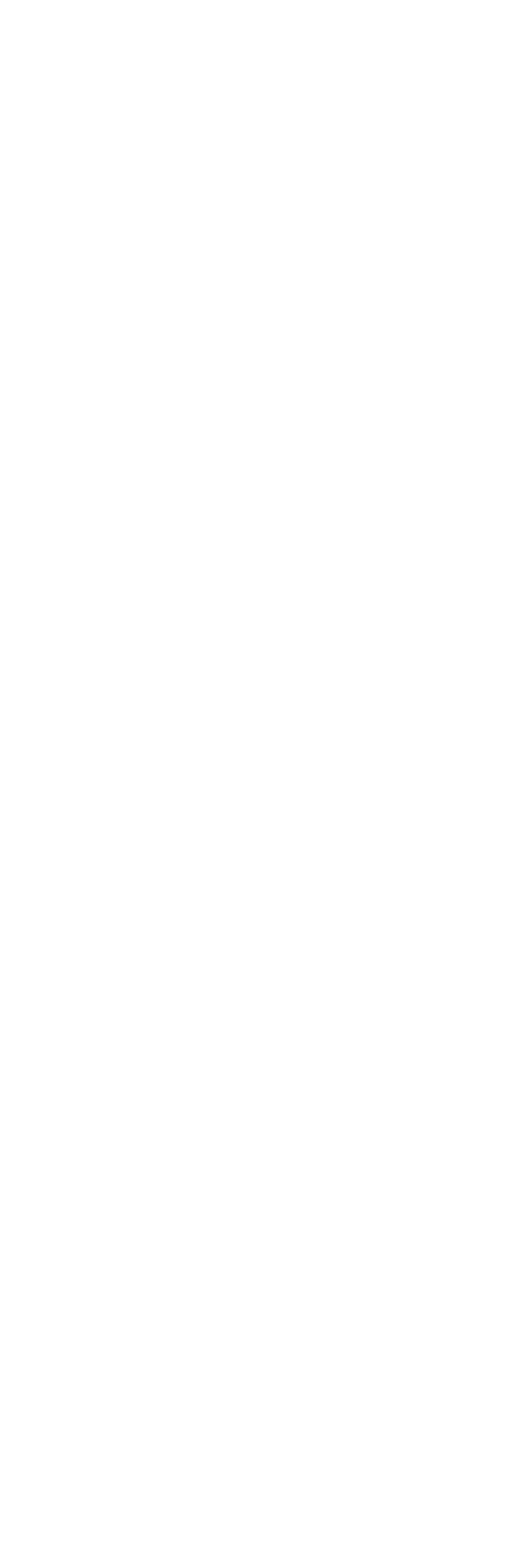
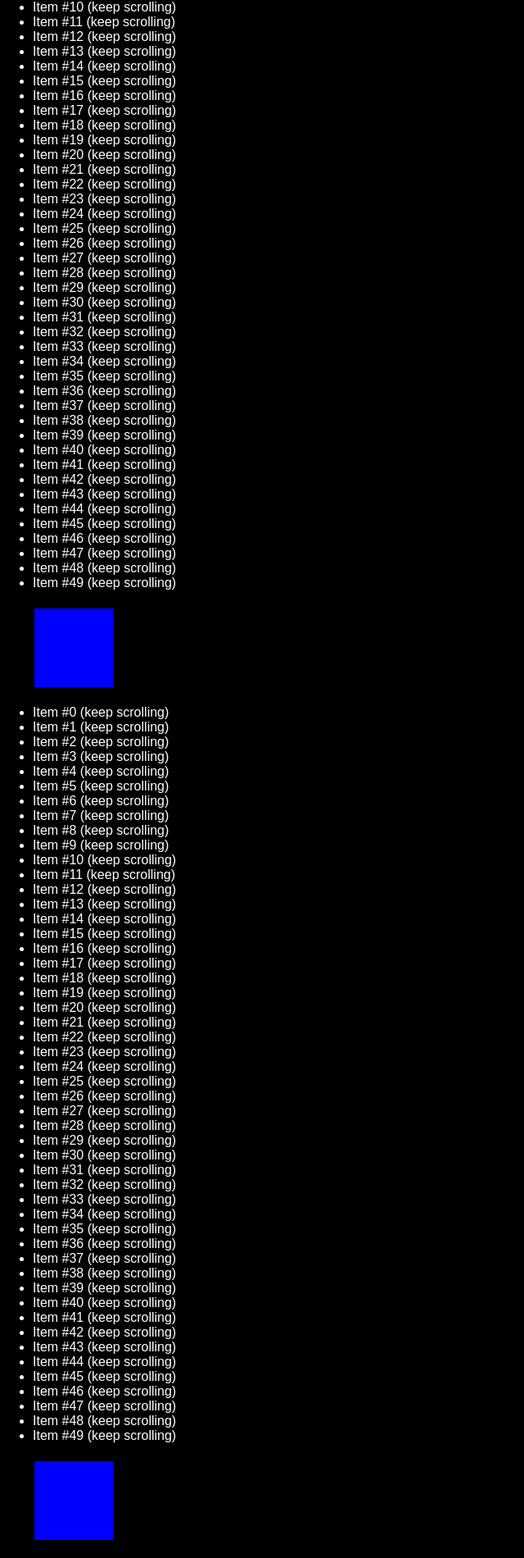
Before and after one commit to aidencullo/useEffect-Cleanup-1, a React (Create React App) app in the folder src/: page / in a window 1280 px wide. Shown: the part 200-2100 px from the top of the page at 82% size, without its empty margins (0-640 px from the left). Before the commit the page ends 800 px from the top, so only its background shows below. Built offline with nearby package versions, Linux system fonts and the light colour scheme.

Commit message:
Example 5 of 5: Tracking element visibility

```diff
--- a/src/App.js
+++ b/src/App.js
@@ -1,20 +1,21 @@
-import { useState } from 'react';
-import ModalDialog from './ModalDialog.js';
+import Box from './Box.js';
 
 export default function App() {
-  const [show, setShow] = useState(false);
   return (
     <>
-      <button onClick={() => setShow(true)}>
-        Open dialog
-      </button>
-      <ModalDialog isOpen={show}>
-        Hello there!
-        <br />
-        <button onClick={() => {
-          setShow(false);
-        }}>Close</button>
-      </ModalDialog>
+      <LongSection />
+      <Box />
+      <LongSection />
+      <Box />
+      <LongSection />
     </>
   );
 }
+
+function LongSection() {
+  const items = [];
+  for (let i = 0; i < 50; i++) {
+    items.push(<li key={i}>Item #{i} (keep scrolling)</li>);
+  }
+  return <ul>{items}</ul>
+}
--- /dev/null
+++ b/src/Box.js
@@ -0,0 +1,35 @@
+import { useRef, useEffect } from 'react';
+
+export default function Box() {
+  const ref = useRef(null);
+
+  useEffect(() => {
+    const div = ref.current;
+    const observer = new IntersectionObserver(entries => {
+      const entry = entries[0];
+      if (entry.isIntersecting) {
+        document.body.style.backgroundColor = 'black';
+        document.body.style.color = 'white';
+      } else {
+        document.body.style.backgroundColor = 'white';
+        document.body.style.color = 'black';
+      }
+    }, {
+       threshold: 1.0
+    });
+    observer.observe(div);
+    return () => {
+      observer.disconnect();
+    }
+  }, []);
+
+  return (
+    <div ref={ref} style={{
+      margin: 20,
+      height: 100,
+      width: 100,
+      border: '2px solid black',
+      backgroundColor: 'blue'
+    }} />
+  );
+}
```
